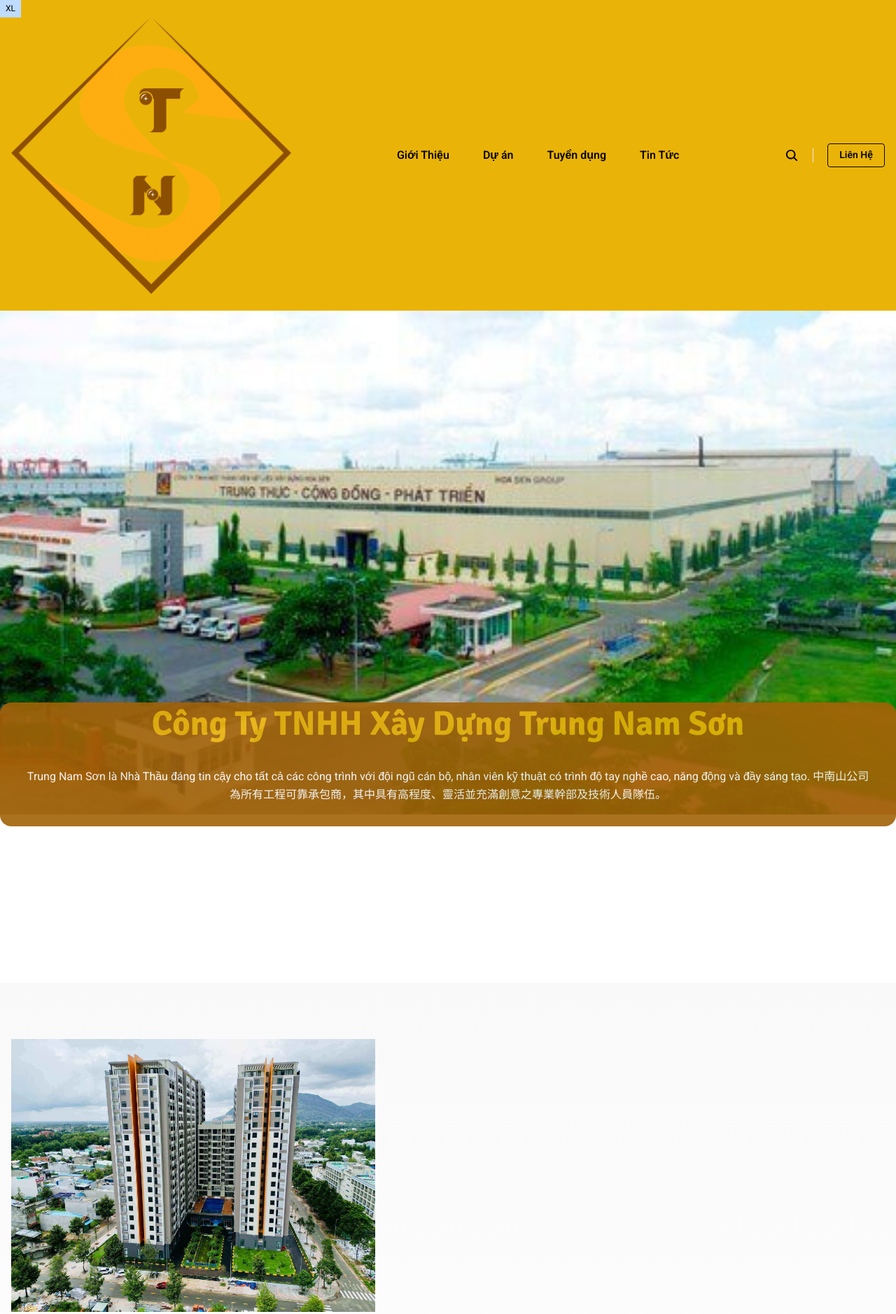
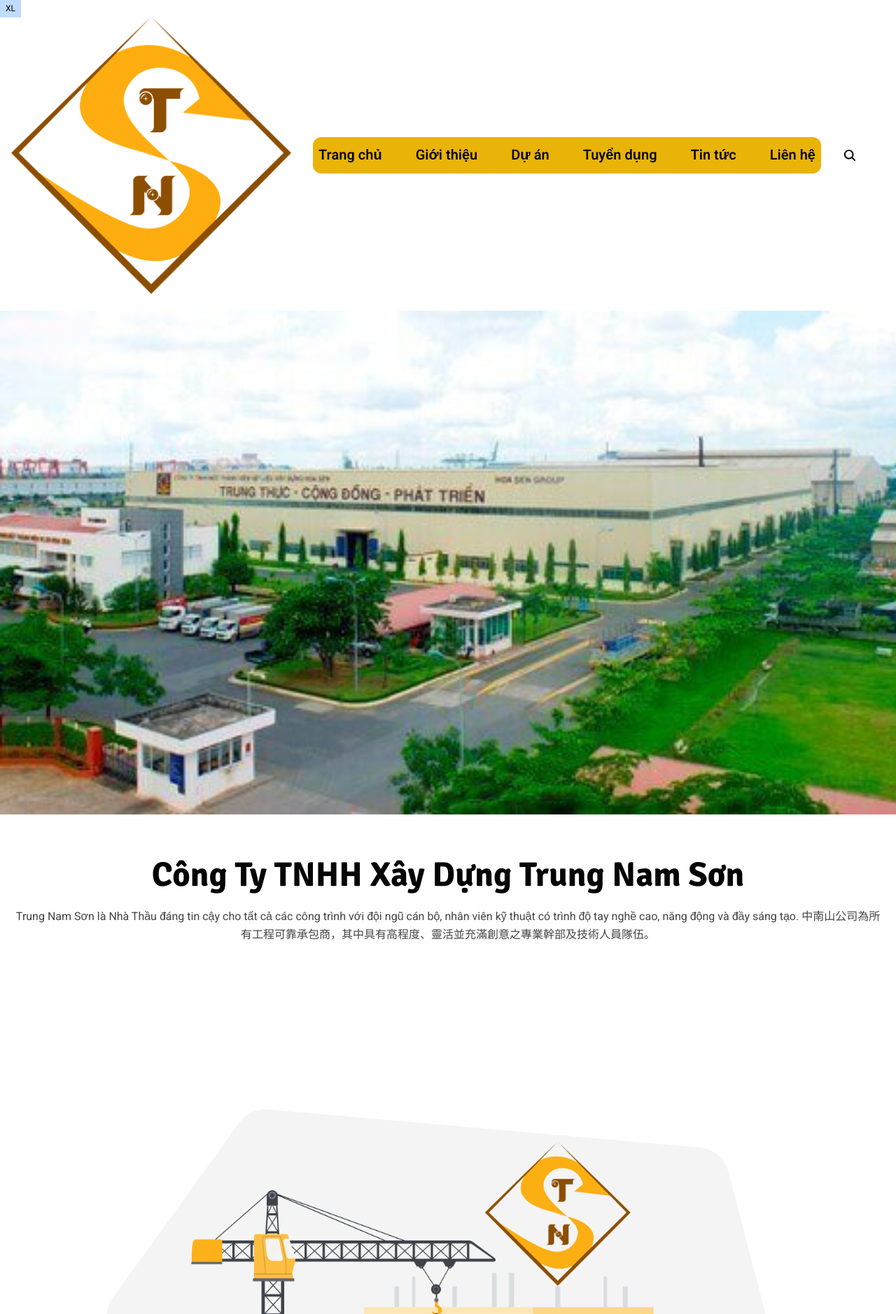
Before and after one commit to brokenricefilms/trungnamson, an Astro site: page / in a window 1280 px wide. Shown: the top 1878 px of the page at 70% size. Built offline with nearby package versions, Linux system fonts and the light colour scheme; Astro itself is replaced by a stand-in of ours; some packages are replaced by stand-ins of ours; what tailwind-bootstrap-grid would draw is missing.

Commit message:
ref: redesign header footer

```diff
--- a/src/config/config.json
+++ b/src/config/config.json
@@ -8,7 +8,7 @@
     "logo": "/images/logo.png",
     "logo_darkmode": "/images/logo-darkmode.png",
     "logo_width": "200",
-    "logo_height": "40",
+    "logo_height": "60",
     "logo_text": "trungnamson"
   },
   "settings": {
--- a/src/config/menu.json
+++ b/src/config/menu.json
@@ -1,25 +1,11 @@
 {
   "main": [
     {
-      "name": "Giới Thiệu",
-      "url": "/about"
+      "name": "Trang chủ",
+      "url": "/"
     },
     {
-      "name": "Dự án",
-      "url": "/categories/project"
-    },
-    {
-      "name": "Tuyển dụng",
-      "url": "/categories/job"
-    },
-    {
-      "name": "Tin Tức",
-      "url": "/blog"
-    }
-  ],
-  "footer": [
-    {
-      "name": "Giới Thiệu",
+      "name": "Giới thiệu",
       "url": "/about"
     },
     {
@@ -33,6 +19,36 @@
     {
       "name": "Tin tức",
       "url": "/blog"
+    },
+    {
+      "name": "Liên hệ",
+      "url": "/contact"
+    }
+  ],
+  "footer": [
+    {
+      "name": "Trang chủ",
+      "url": "/"
+    },
+    {
+      "name": "Giới thiệu",
+      "url": "/about"
+    },
+    {
+      "name": "Dự án",
+      "url": "/categories/project"
+    },
+    {
+      "name": "Tuyển dụng",
+      "url": "/categories/job"
+    },
+    {
+      "name": "Tin tức",
+      "url": "/blog"
+    },
+    {
+      "name": "Liên hệ",
+      "url": "/contact"
     }
   ]
 }
--- a/src/config/theme.json
+++ b/src/config/theme.json
@@ -2,7 +2,7 @@
   "colors": {
     "default": {
       "theme_color": {
-        "primary": "#fcae10",
+        "primary": "#ffffff",
         "body": "#fff",
         "border": "#eaeaea",
         "theme_light": "#f6f6f6",
--- a/src/layouts/components/Logo.astro
+++ b/src/layouts/components/Logo.astro
@@ -23,7 +23,7 @@ const {
 const { theme_switcher }: { theme_switcher: boolean } = config.settings;
 ---
 
-<a href="/" class="navbar-brand inline-block">
+<a href="/" class="navbar-brand inline-block relative">
   {
     src || srcDarkmode || logo || logo_darkmode ? (
       <>
--- a/src/layouts/components/ProjectPreview.astro
+++ b/src/layouts/components/ProjectPreview.astro
@@ -1,21 +1,3 @@
----
-import { markdownify } from "@/lib/utils/textConverter";
-
-interface Homepage {
-  banner: {
-    title: string;
-    content: string;
-    image: string;
-    button: Button;
-  };
-  features: Feature[];
-}
-
-import { getEntryBySlug } from "astro:content";
-const homepage = await getEntryBySlug("homepage", "index");
-const { banner, features }: Homepage = homepage.data;
----
-
 <div class="slider">
   <div class="slide"></div>
   <div class="slide"></div>
@@ -23,13 +5,6 @@ const { banner, features }: Homepage = homepage.data;
   <div class="slide"></div>
   <div class="slide"></div>
   <div class="slide"></div>
-</div>
-
-<div class="flex justify-center bottom-40 relative">
-  <div class="mb-16 text-center lg:col-8 bg-yellow-700 opacity-90 rounded-xl">
-    <h1 set:html={markdownify(banner.title)} class="mb-4 text-yellow-500" />
-    <p set:html={markdownify(banner.content)} class="m-8 text-white" />
-  </div>
 </div>
 
 <style>
@@ -52,7 +27,7 @@ const { banner, features }: Homepage = homepage.data;
   }
 
   .slider .slide:nth-child(1) {
-    background-image: url("/images/banner.png");
+    background-image: url("/images/nha-hang-bia-tiep-1.jpg");
     animation-delay: 0s;
   }
 
--- a/src/layouts/partials/Footer.astro
+++ b/src/layouts/partials/Footer.astro
@@ -1,29 +1,31 @@
 ---
 import Logo from "@/components/Logo.astro";
 import menu from "@/config/menu.json";
+import Header from "@/partials/Header.astro";
 
 const { footer }: { footer: { name: string; url: string }[] } = menu;
 ---
 
 <footer class="bg-theme-light dark:bg-darkmode-theme-light">
-  <div class="container">
-    <div class="row items-center py-10">
-      <div class="mb-8 text-center lg:col-3 lg:mb-0 lg:text-left">
-        <Logo />
-      </div>
-      <div class="mb-8 text-center lg:col-6 lg:mb-0">
-        <ul>
-          {
-            footer.map((menu) => (
-              <li class="m-3 inline-block">
-                <a href={menu.url}>{menu.name}</a>
-              </li>
-            ))
-          }
-        </ul>
-      </div>
-    </div>
-  </div>
+  <Header />
+  <!-- <div class="container"> -->
+  <!--   <div class="row items-center py-10"> -->
+  <!--     <div class="mb-8 text-center lg:col-3 lg:mb-0 lg:text-left"> -->
+  <!--       <Logo /> -->
+  <!--     </div> -->
+  <!--     <div class="mb-8 text-center lg:col-6 lg:mb-0"> -->
+  <!--       <ul> -->
+  <!--         { -->
+  <!--           footer.map((menu) => ( -->
+  <!--             <li class="m-3 inline-block"> -->
+  <!--               <a href={menu.url}>{menu.name}</a> -->
+  <!--             </li> -->
+  <!--           )) -->
+  <!--         } -->
+  <!--       </ul> -->
+  <!--     </div> -->
+  <!--   </div> -->
+  <!-- </div> -->
   <div class="border-t border-border py-7 dark:border-darkmode-border">
     <div class="container text-center">
       <p>CÔNG TY TNHH XÂY DỰNG TRUNG NAM SƠN</p>
--- a/src/layouts/partials/Header.astro
+++ b/src/layouts/partials/Header.astro
@@ -21,11 +21,7 @@ const { navigation_button, settings } = config;
 const { pathname } = Astro.url;
 ---
 
-<header
-  class={`header z-30 ${
-    settings.sticky_header && "sticky top-0"
-  }  bg-yellow-500`}
->
+<header class={`header z-30 bg-opacity-75`}>
   <nav class="navbar container">
     <!-- logo -->
     <div class="order-0">
@@ -58,7 +54,7 @@ const { pathname } = Astro.url;
     <!-- /navbar toggler -->
     <ul
       id="nav-menu"
-      class="navbar-nav order-3 hidden w-full pb-6 lg:order-1 lg:flex lg:w-auto lg:space-x-2 lg:pb-0 xl:space-x-8"
+      class="text-xl bg-yellow-500 rounded-lg navbar-nav order-3 hidden w-full pb-6 lg:order-1 lg:flex lg:w-auto lg:space-x-2 lg:pb-0 xl:space-x-8"
     >
       {
         main.map((menu) => (
@@ -130,7 +126,7 @@ const { pathname } = Astro.url;
       {
         settings.search && (
           <a
-            class="mr-5 inline-block border-r border-border pr-5 text-xl text-dark hover:text-primary dark:border-darkmode-border dark:text-white"
+            class="mr-5 inline-block  border-border pr-5 text-xl text-dark hover:text-primary dark:border-darkmode-border dark:text-white"
             href="/search"
             aria-label="search"
           >
@@ -138,16 +134,9 @@ const { pathname } = Astro.url;
           </a>
         )
       }
-      {
-        navigation_button.enable && (
-          <a
-            class="btn btn-outline-primary btn-sm hidden lg:inline-block"
-            href={navigation_button.link}
-          >
-            {navigation_button.label}
-          </a>
-        )
-      }
     </div>
   </nav>
 </header>
+
+  </nav>
+</header>
--- a/src/pages/index.astro
+++ b/src/pages/index.astro
@@ -34,7 +34,38 @@ import ProjectPreview from "@/components/ProjectPreview.astro";
 ---
 
 <Base>
+  <!-- Banner -->
   <ProjectPreview />
+  <section class="section pt-14">
+    <div class="container">
+      <div class="row justify-center">
+        <div class="mb-16 text-center lg:col-8">
+          <h1 set:html={markdownify(banner.title)} class="mb-4" />
+          <p set:html={markdownify(banner.content)} class="mb-8" />
+          {
+            banner.button.enable && (
+              <a class="btn btn-primary" href={banner.button.link}>
+                {banner.button.label}
+              </a>
+            )
+          }
+        </div>
+        {
+          banner.image && (
+            <div class="col-12">
+              <img
+                src={banner.image}
+                width="1600"
+                height="1200"
+                alt="banner image"
+              />
+            </div>
+          )
+        }
+      </div>
+    </div>
+  </section>
+  <!-- /Banner -->
 
   <!-- Features -->
   {
```
